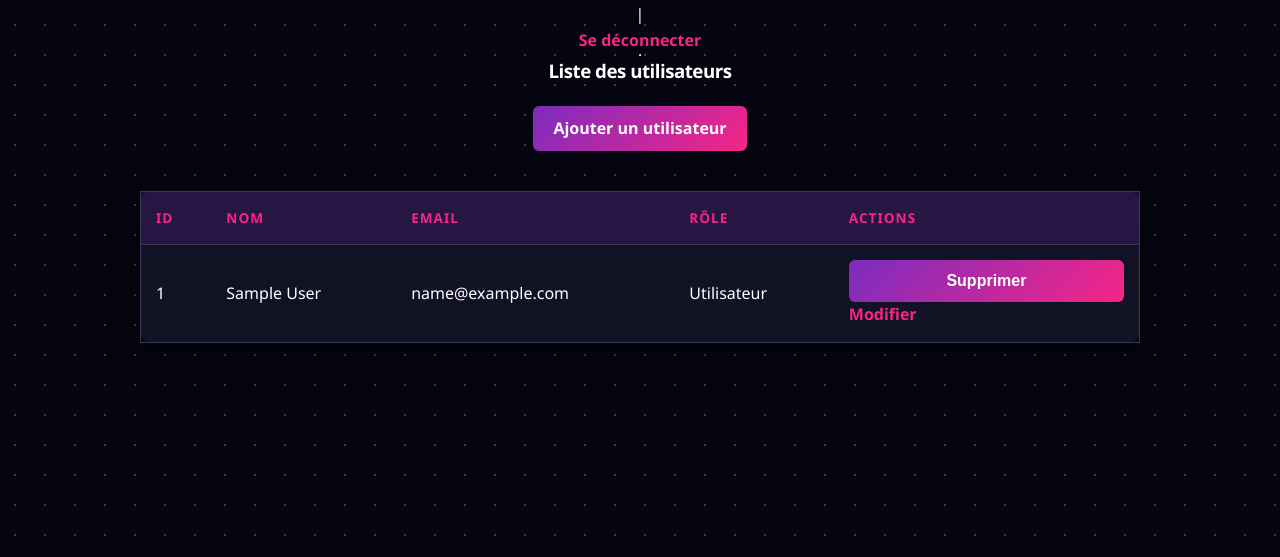
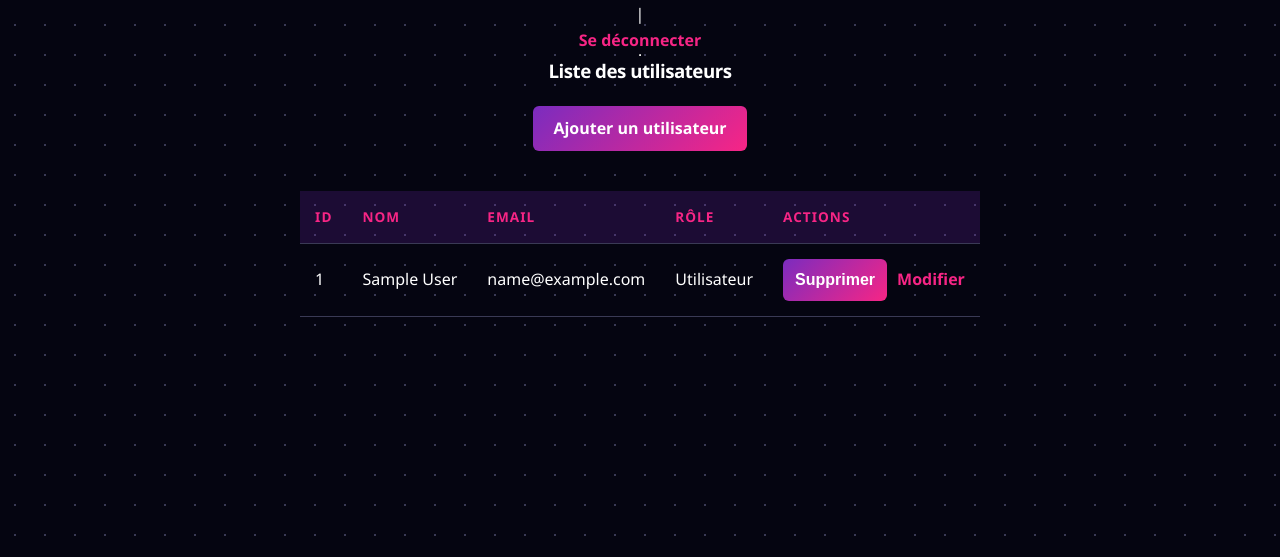
Before and after one commit to Detruni/cour_php, a PHP site: page /admin.php in a window 1280 px wide. Shown: the part 170-727 px from the top of the page. Run offline with PHP 8.4, Linux system fonts and the light colour scheme; the visitor is signed in with stand-in values (Sample User, id 1); data comes from the database, SQL or seed files in the repository.

Commit message:
Refactor Admin : Intégration nouveau design tableau et boutons

```diff
--- a/admin.php
+++ b/admin.php
@@ -60,6 +60,7 @@
 
     <a href="admin_add.php" class="btn-green">Ajouter un utilisateur</a>
 
+    <div class="table-responsive">
         <table>
             <thead>
                 <tr>
@@ -86,16 +87,19 @@
                         </td>
 
                         <td>
+                            <div class="action-buttons">
                                 <form method="POST" style="display:inline;" onsubmit="return confirm('Confirmer la suppression de cet utilisateur ?');">
                                     <input type="hidden" name="supprimer_id" value="<?php echo $user['id']; ?>">
                                     <button type="submit" class="btn-red">Supprimer</button>
                                 </form>
 
                                 <a href="admin_edit.php?id=<?php echo $user['id']; ?>">Modifier</a>
+                            </div>
                         </td>
                     </tr>
                 <?php endforeach; ?>
             </tbody>
         </table>
+    </div>
 </body>
 </html>
```
Lines whose indentation alone changed are shown as unchanged.
